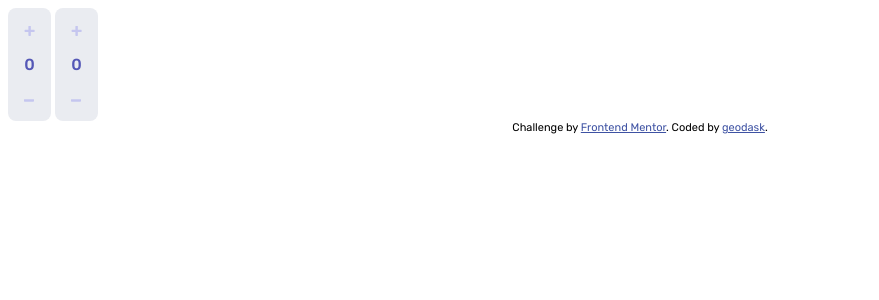
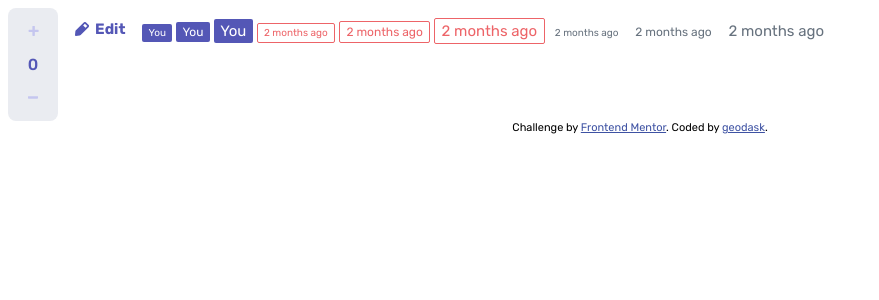
Before and after one commit to geodask/interactive-comments-section-v1, a Svelte app: page / in a window 1280 px wide. Shown: the top 300 px of the page, without its empty margins (0-879 px from the left). Built offline with nearby package versions, Linux system fonts and the light colour scheme.

Commit message:
Create basic UI components

```diff
--- a/src/App.svelte
+++ b/src/App.svelte
@@ -1,13 +1,23 @@
 <script lang="ts">
-  import Comment from './components/Comment.svelte';
+  import ActionButton from './components/ActionButton.svelte';
+  import Badge from './components/Badge.svelte';
   import LikeCounter from './components/LikeCounter.svelte';
 </script>
 
 <main>
-  <!-- <Comment /> -->
   <LikeCounter />
-  <LikeCounter />
+  <ActionButton action="edit" />
+  <Badge color="blue" size="sm">You</Badge>
+  <Badge color="blue">You</Badge>
+  <Badge color="blue" size="lg">You</Badge>
 
+  <Badge color="red" type="outline" size="sm">2 months ago</Badge>
+  <Badge color="red" type="outline">2 months ago</Badge>
+  <Badge color="red" type="outline" size="lg">2 months ago</Badge>
+
+  <Badge color="gray" type="text-only" size="sm">2 months ago</Badge>
+  <Badge color="gray" type="text-only">2 months ago</Badge>
+  <Badge color="gray" type="text-only" size="lg">2 months ago</Badge>
 </main>
 
 <footer>
--- a/src/app.css
+++ b/src/app.css
@@ -22,3 +22,9 @@ body {
   font-size: var(--font-size-paragraph);
   font-weight: 400;
 }
+
+input,
+button,
+textarea {
+  font-family: inherit;
+}
--- /dev/null
+++ b/src/components/ActionButton.svelte
@@ -0,0 +1,64 @@
+<script lang="ts">
+  import iconDelete from '../assets/images/icon-delete.svg';
+  import iconEdit from '../assets/images/icon-edit.svg';
+  import iconReply from '../assets/images/icon-reply.svg';
+
+  export let action: 'reply' | 'delete' | 'edit';
+
+  $: label = {
+    reply: 'Reply',
+    delete: 'Delete',
+    edit: 'Edit',
+  }[action];
+
+  $: icon = {
+    reply: iconReply,
+    delete: iconDelete,
+    edit: iconEdit,
+  }[action];
+
+  $: modifier = {
+    reply: 'info',
+    edit: 'info',
+    delete: 'danger',
+  }[action];
+</script>
+
+<button class="action-button action-button--{modifier}">
+  {#if action}
+    <img src={icon} alt="reply" class="action-button__icon" />
+  {/if}
+  <span class="action-button__label">
+    {label}
+  </span>
+</button>
+
+<style scoped>
+  .action-button {
+    border: none;
+    padding: 0.5rem 0.8rem;
+    font-size: 15px;
+    font-weight: 700;
+    display: inline-flex;
+    align-items: center;
+    cursor: pointer;
+    background: none;
+    color: var(--color-primary-moderate-blue);
+  }
+
+  .action-button--info {
+    color: var(--color-primary-moderate-blue);
+  }
+
+  .action-button--danger {
+    color: var(--color-primary-soft-red);
+  }
+
+  .action-button:hover {
+    opacity: 0.5;
+  }
+
+  .action-button > :first-child {
+    margin-right: 0.4rem;
+  }
+</style>
--- /dev/null
+++ b/src/components/Badge.svelte
@@ -0,0 +1,60 @@
+<script lang="ts">
+  export let color: 'blue' | 'red' | 'gray';
+  export let type: 'text-only' | 'outline' | 'normal' = 'normal';
+  export let size: 'sm' | 'md' | 'lg' = 'md';
+</script>
+
+<div class="badge badge--{type} badge--{color} badge--{size}">
+  <slot />
+</div>
+
+<style scoped>
+  .badge {
+    --main-color: var(--color-primary-moderate-blue);
+    --font-size: 15px;
+
+    display: inline-block;
+    padding: 0.2rem 0.4rem;
+    font-weight: 400;
+    border-radius: 2px;
+
+    font-size: var(--font-size);
+    color: var(--color-neutral-white);
+    background-color: var(--main-color);
+  }
+
+  .badge--outline {
+    border: 1px solid var(--main-color);
+    color: var(--main-color);
+    background-color: transparent;
+  }
+
+  .badge--sm {
+    --font-size: 10px;
+  }
+
+  .badge--md {
+    --font-size: 12px;
+  }
+
+  .badge--lg {
+    --font-size: 15px;
+  }
+
+  .badge--text-only {
+    color: var(--main-color);
+    background-color: transparent;
+  }
+
+  .badge--blue {
+    --main-color: var(--color-primary-moderate-blue);
+  }
+
+  .badge--red {
+    --main-color: var(--color-primary-soft-red);
+  }
+
+  .badge--gray {
+    --main-color: var(--color-neutral-grayish-blue);
+  }
+</style>
--- a/src/components/LikeCounter.svelte
+++ b/src/components/LikeCounter.svelte
@@ -1,10 +1,11 @@
 <script lang="ts">
   import { createEventDispatcher } from 'svelte';
-  import { fade } from 'svelte/transition';
   import iconMinusActive from '../assets/images/icon-minus-active.svg';
   import iconMinus from '../assets/images/icon-minus.svg';
   import iconPlusActive from '../assets/images/icon-plus-active.svg';
   import iconPlus from '../assets/images/icon-plus.svg';
+
+  export let orientation: 'horizontal' | 'vertical' = 'vertical';
 
   const dispatch = createEventDispatcher();
 
@@ -33,7 +34,7 @@
   const dispatchUpdateEvent = () => dispatch('update', counter);
 </script>
 
-<div class="counter">
+<div class="counter counter--{orientation}">
   <button
     class="counter__button"
     on:click={incremenet}
@@ -54,22 +55,39 @@
     on:mouseleave={() => setIconActive('minus', false)}
     on:blur={() => setIconActive('minus', false)}
   >
-    <img hidden={isMinusIconActive} src={iconMinus} alt="plus" />
-    <img hidden={!isMinusIconActive} src={iconMinusActive} alt="plus" />
+    <img hidden={isMinusIconActive} src={iconMinus} alt="minus" />
+    <img hidden={!isMinusIconActive} src={iconMinusActive} alt="minus" />
   </button>
 </div>
 
-<style>
+<style scoped>
   .counter {
+    display: inline-flex;
     border-radius: 8px;
-    display: inline-block;
     background: var(--color-neutral-light-gray);
+  }
+
+  .counter--horizontal {
+    display: inline-flex;
+    align-items: baseline;
+  }
+
+  .counter--vertical {
+    flex-direction: column;
   }
 
   .counter__label {
     font-weight: 500;
     color: var(--color-primary-moderate-blue);
     text-align: center;
+  }
+
+  .counter--horizontal > .counter__label {
+    min-width: 28px;
+  }
+
+  .counter--vertical > .counter__label {
+    min-width: 50px;
   }
 
   .counter__button {
@@ -79,4 +97,8 @@
     border: none;
     cursor: pointer;
   }
+
+  .counter__button > img[alt='minus'] {
+    margin-bottom: 3px;
+  }
 </style>
```
